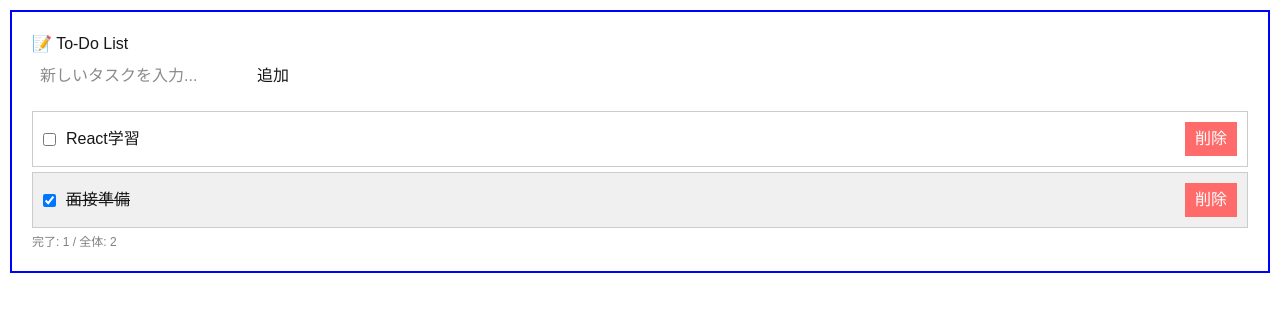
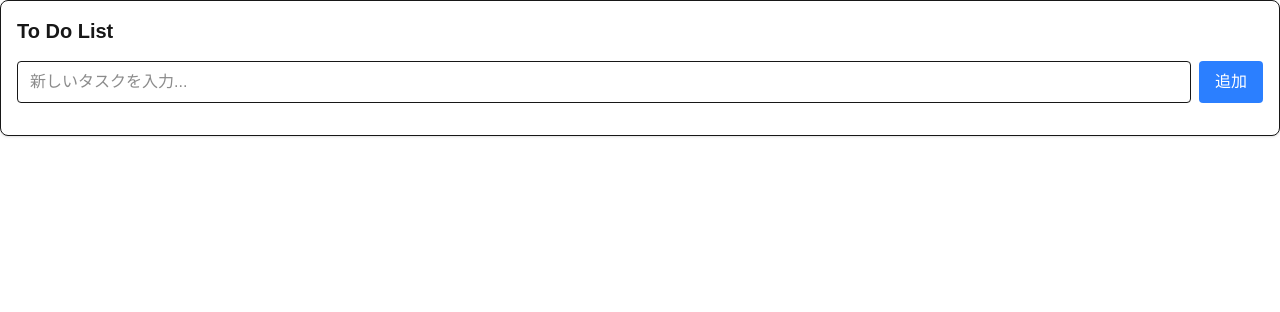
Before and after one commit to ryoma-creator/nextjs-ts-todo-app, a Next.js app: page / in a window 1280 px wide. Shown: the top 312 px of the page. Built offline with nearby package versions, Linux system fonts and the light colour scheme.

Commit message:
to do practice from morning

```diff
--- a/src/app/page.tsx
+++ b/src/app/page.tsx
@@ -1,96 +1,72 @@
 'use client'
-import React, { useState } from 'react';
 
-// ==============================================
-// 1. To-Do List（IBM面接の定番）
-// ==============================================
+import React, { useState, useEffect } from 'react';
+
+// 1. To Do List
 const TodoList = () => {
-  const [todos, setTodos] = useState([
-    { id: 1, text: 'React学習', completed: false },
-    { id: 2, text: '面接準備', completed: true }
-  ]);
-  const [inputText, setInputText] = useState('');
+  const [todos, setTodos] = useState([]);
+  const [inputValue, setInputValue] = useState('');
 
-  // 新しいToDo追加
   const addTodo = () => {
-    if (inputText.trim()) {
-      setTodos([...todos, {
-        id: todos.length + 1,
-        text: inputText,
-        completed: false
-      }]);
-      setInputText('');
+    if (inputValue.trim()) {
+      setTodos([...todos, { id: Date.now(), text: inputValue, completed: false }]);
+      setInputValue('');
     }
   };
 
-  // 完了状態の切り替え
   const toggleTodo = (id) => {
     setTodos(todos.map(todo =>
       todo.id === id ? { ...todo, completed: !todo.completed } : todo
     ));
   };
 
-  // 削除
   const deleteTodo = (id) => {
     setTodos(todos.filter(todo => todo.id !== id));
   };
 
   return (
-    <div style={{ padding: '20px', border: '2px solid blue', margin: '10px' }}>
-      <h3>📝 To-Do List</h3>
-
-      {/* 入力エリア */}
-      <div style={{ marginBottom: '15px' }}>
+    <div className="p-4 border rounded-lg bg-white shadow-sm">
+      <h2 className="text-xl font-bold mb-4">To Do List</h2>
+      <div className="flex gap-2 mb-4">
         <input
           type="text"
-          value={inputText}
-          onChange={(e) => setInputText(e.target.value)}
+          value={inputValue}
+          onChange={(e) => setInputValue(e.target.value)}
+          onKeyPress={(e) => e.key === 'Enter' && addTodo()}
           placeholder="新しいタスクを入力..."
-          style={{ padding: '8px', width: '200px', marginRight: '10px' }}
+          className="flex-1 px-3 py-2 border rounded focus:outline-none focus:ring-2 focus:ring-blue-500"
         />
-        <button onClick={addTodo} style={{ padding: '8px 15px' }}>
+        <button
+          onClick={addTodo}
+          className="px-4 py-2 bg-blue-500 text-white rounded hover:bg-blue-600"
+        >
           追加
         </button>
       </div>
-
-      {/* ToDoリスト表示 */}
-      <div>
+      <ul className="space-y-2">
         {todos.map(todo => (
-          <div key={todo.id} style={{
-            padding: '10px',
-            margin: '5px 0',
-            border: '1px solid #ccc',
-            display: 'flex',
-            alignItems: 'center',
-            backgroundColor: todo.completed ? '#f0f0f0' : 'white'
-          }}>
+          <li key={todo.id} className="flex items-center gap-2 p-2 border rounded">
             <input
               type="checkbox"
               checked={todo.completed}
               onChange={() => toggleTodo(todo.id)}
-              style={{ marginRight: '10px' }}
+              className="w-4 h-4"
             />
-            <span style={{
-              textDecoration: todo.completed ? 'line-through' : 'none',
-              flex: 1
-            }}>
+            <span className={`flex-1 ${todo.completed ? 'line-through text-gray-500' : ''}`}>
               {todo.text}
             </span>
             <button
               onClick={() => deleteTodo(todo.id)}
-              style={{ padding: '5px 10px', backgroundColor: '#ff6b6b', color: 'white' }}
+              className="px-2 py-1 bg-red-500 text-white rounded text-sm hover:bg-red-600"
             >
               削除
             </button>
-          </div>
+          </li>
         ))}
-      </div>
-
-      <p style={{ color: 'gray', fontSize: '12px' }}>
-        完了: {todos.filter(t => t.completed).length} / 全体: {todos.length}
-      </p>
+      </ul>
     </div>
   );
 };
 
+
 export default TodoList;
```
